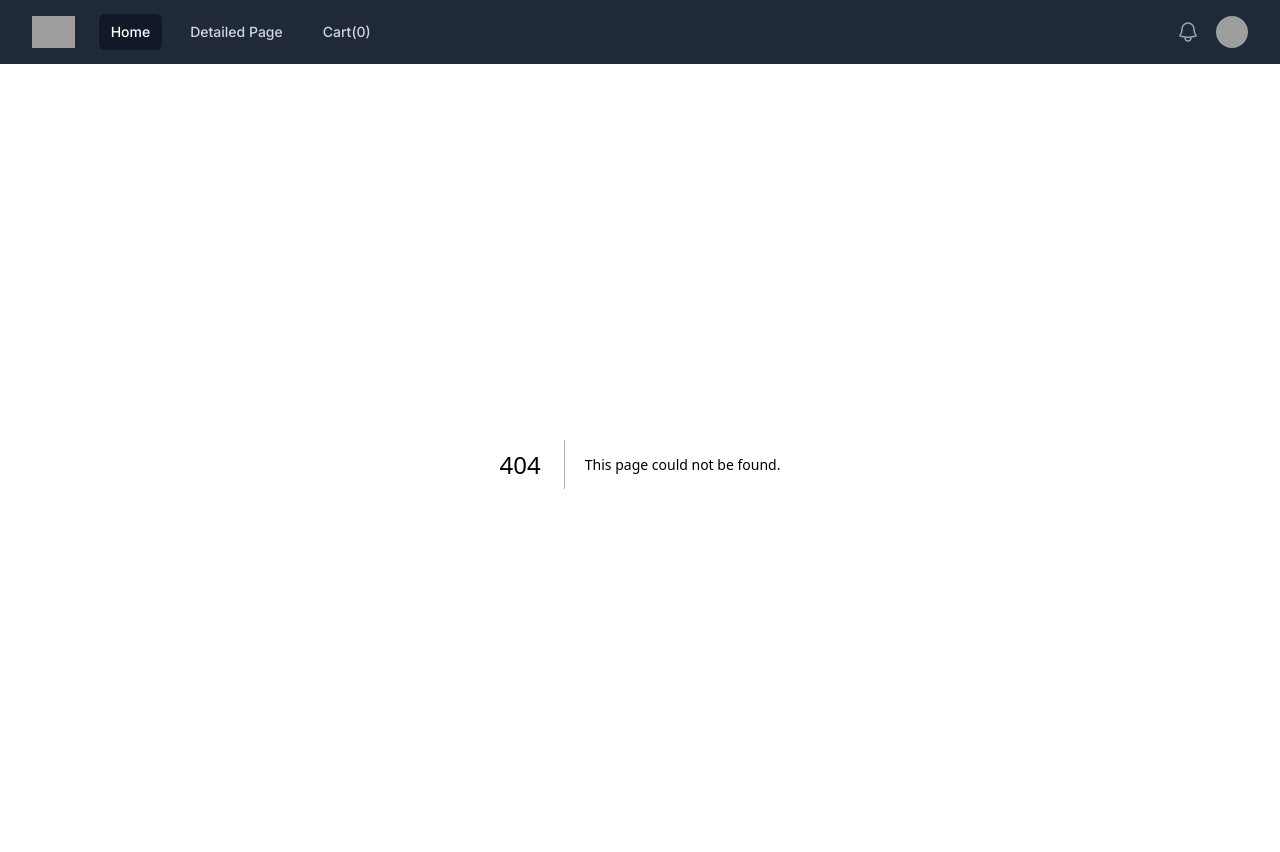
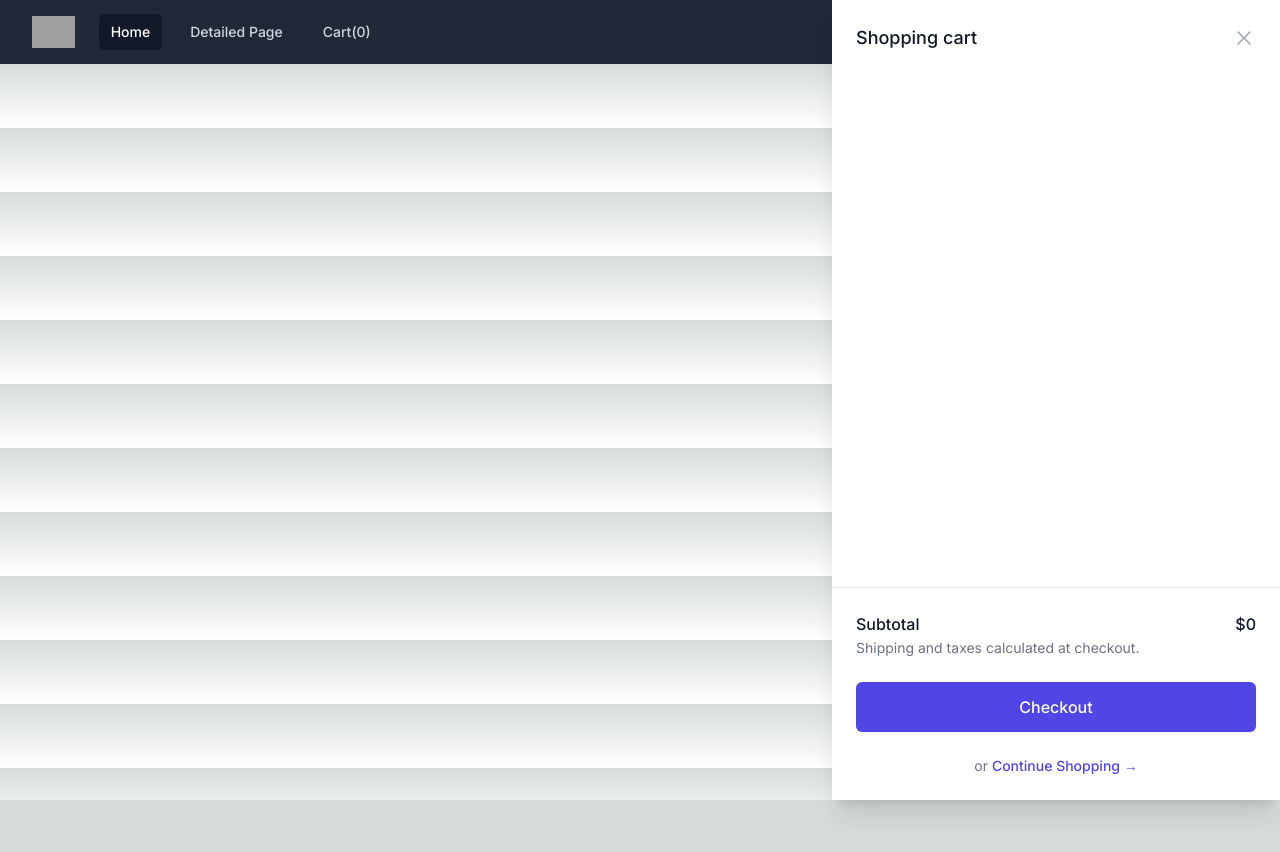
Before and after one commit to mosespace/context-api, a Next.js app: page /cart in a window 1280 px wide. Before the commit this address had no page. Shown: the top 852 px of the page. After the commit the page ends 800 px from the top, so only its background shows below. Built offline with nearby package versions, Linux system fonts and the light colour scheme; grey boxes are pictures that could not be loaded.

Commit message:
feat: intial commit

```diff
--- /dev/null
+++ b/app/cart/page.js
@@ -0,0 +1,9 @@
+"use client";
+import React from "react";
+import { useCart } from "../context/cartContext";
+import Cart from "../components/Cart";
+
+export default function Page() {
+  const { cart } = useCart();
+  return <Cart data={cart} />;
+}
```
